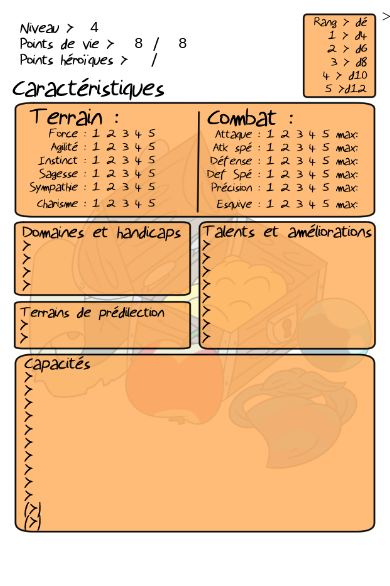
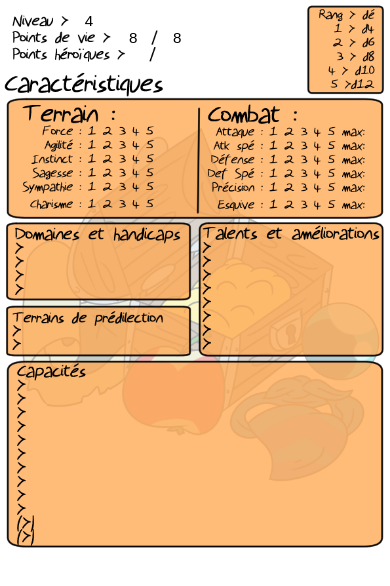
Before and after one commit to Buwaro-bots/fiche-dng, a plain HTML site: page index.html in a window 390 px wide. Drawn offline with Linux system fonts and the light colour scheme.

Commit message:
Correction de l'affichage des radios.

```diff
--- a/index.html
+++ b/index.html
@@ -4,18 +4,27 @@
     <meta charset="UTF-8">
     <meta http-equiv="X-UA-Compatible" content="IE=edge">
     <meta name="viewport" content="width=device-width, initial-scale=1.0">
-    <title>Document</title>
+    <title>Beta de fiche Donjons et Groudon</title>
 </head>
 <style>
     body {
         display: flex;
         flex-direction: row;
         --unite: min(0.98 * 1vh, 842 / 595 * 1vw);
+        margin: 0px;
     }
 
     #cookies {
         width: calc(95vw - var(--unite) * 100 * 595 / 842);
     }
+
+    @media (max-width: 700px) {
+        #cookies {
+            display: none;
+        }
+    }
+
+
     #fiche-2 {
         height:calc(var(--unite) * 100);
         width: calc(var(--unite) * 100 * 595 / 842);
@@ -42,50 +51,50 @@
     }
 
     #niveau {
-        top: calc(var(--unite) * 3);
-        left: calc(var(--unite) * 16);
+        top: calc(var(--unite) * 2);
+        left: calc(var(--unite) * 15);
     }
 
     #pv-actuel {
-        top: calc(var(--unite) * 6);
-        left: calc(var(--unite) * 24);
+        top: calc(var(--unite) * 5);
+        left: calc(var(--unite) * 23);
     }
 
     #pv-max {
-        top: calc(var(--unite) * 6);
-        left: calc(var(--unite) * 32);
+        top: calc(var(--unite) * 5);
+        left: calc(var(--unite) * 31);
     }
 
     .force {
-        top: calc(var(--unite) * 23.1);
+        top: calc(var(--unite) * 22.1);
     }
 
     .agilite {
-        top: calc(var(--unite) * 25.7);
+        top: calc(var(--unite) * 24.7);
     }
 
     .instinct {
-        top: calc(var(--unite) * 28.3);
+        top: calc(var(--unite) * 27.3);
     }
 
     .terrain-1 {
-        left: calc(var(--unite) * 16);
+        left: calc(var(--unite) * 15);
     }
 
     .terrain-2 {
-        left: calc(var(--unite) * 18.8);
+        left: calc(var(--unite) * 17.8);
     }
 
     .terrain-3 {
-        left: calc(var(--unite) * 21.7);
+        left: calc(var(--unite) * 20.7);
     }
 
     .terrain-4 {
-        left: calc(var(--unite) * 24);
+        left: calc(var(--unite) * 23);
     }
 
     .terrain-5 {
-        left: calc(var(--unite) * 26.6);
+        left: calc(var(--unite) * 25.6);
     }
 
     input[type='radio'] {
@@ -112,7 +121,7 @@
     }*/
 
     input[type='radio']:checked {
-        border:3px solid rgb(29, 173, 24);
+        border:min(3px, calc(0.5 *  var(--unite))) solid rgb(29, 173, 24);
     }
 </style>
 <body>
@@ -123,19 +132,19 @@
 
         <input type="radio" id="force-1" name="force" class="force terrain-1">
         <input type="radio" id="force-2" name="force" class="force terrain-2">
-        <input type="radio" id="force-3" name="force" class="force terrain-3">
+        <input type="radio" id="force-3" name="force" class="force terrain-3 checked">
         <input type="radio" id="force-4" name="force" class="force terrain-4">
         <input type="radio" id="force-5" name="force" class="force terrain-5">
 
         <input type="radio" id="agilite-1" name="agilite" class="agilite terrain-1">
         <input type="radio" id="agilite-2" name="agilite" class="agilite terrain-2">
-        <input type="radio" id="agilite-3" name="agilite" class="agilite terrain-3">
+        <input type="radio" id="agilite-3" name="agilite" class="agilite terrain-3 checked">
         <input type="radio" id="agilite-4" name="agilite" class="agilite terrain-4">
         <input type="radio" id="agilite-5" name="agilite" class="agilite terrain-5">
 
         <input type="radio" id="instinct-1" name="instinct" class="instinct terrain-1">
         <input type="radio" id="instinct-2" name="instinct" class="instinct terrain-2">
-        <input type="radio" id="instinct-3" name="instinct" class="instinct terrain-3">
+        <input type="radio" id="instinct-3" name="instinct" class="instinct terrain-3 checked">
         <input type="radio" id="instinct-4" name="instinct" class="instinct terrain-4">
         <input type="radio" id="instinct-5" name="instinct" class="instinct terrain-5">
     </div>
```
